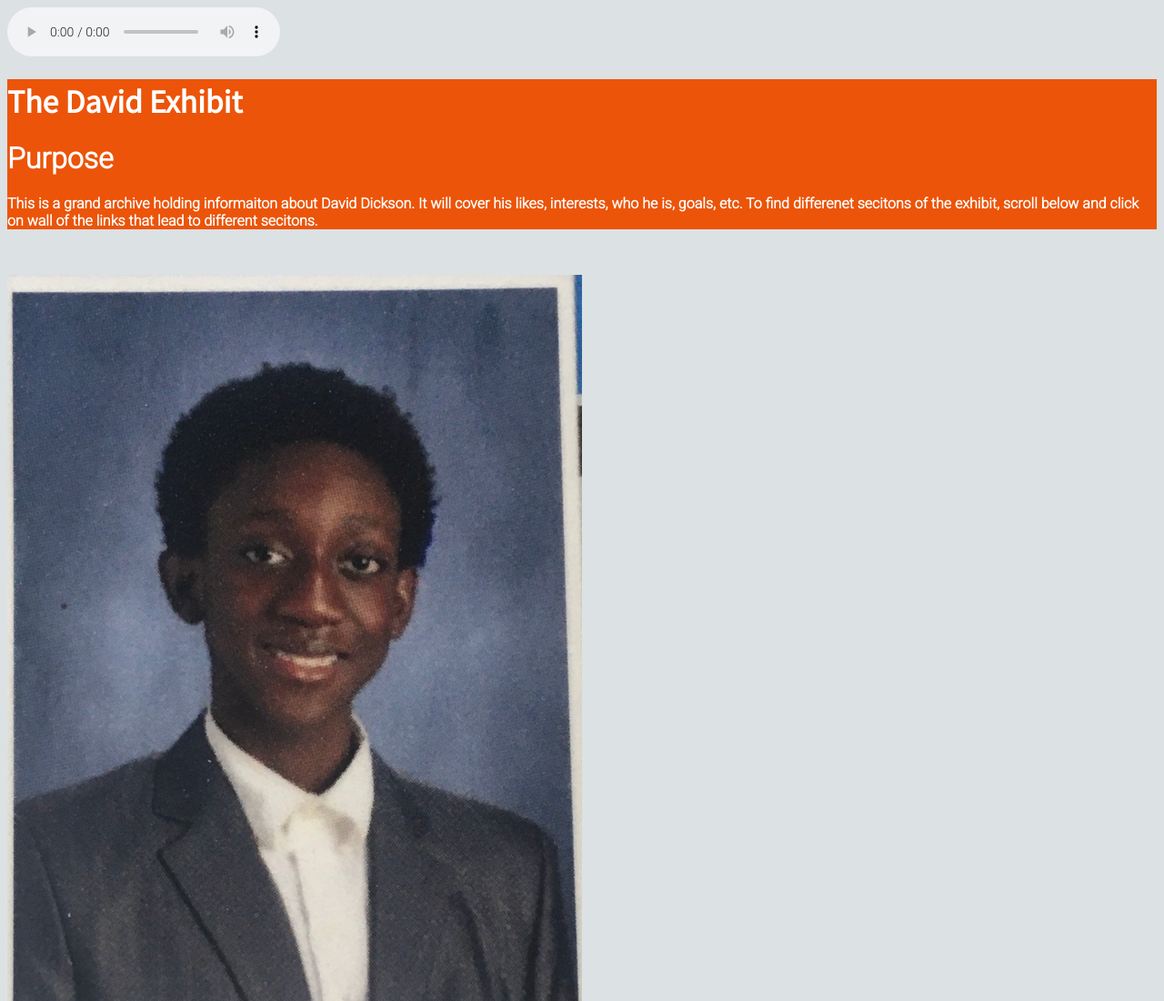
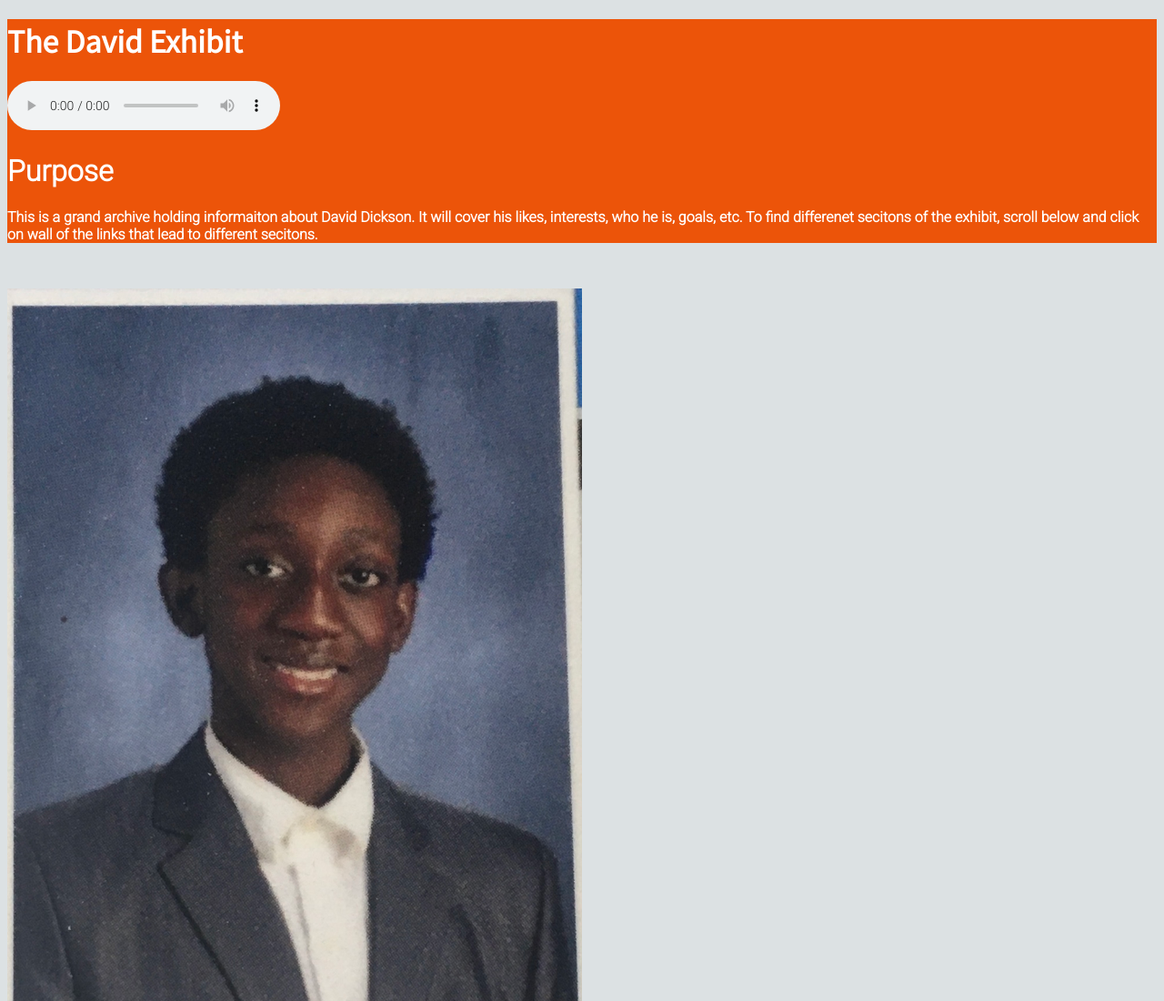
Before and after one commit to Kathullhu/Kathullhu.github.io, a plain HTML site: page index.html in a window 1280 px wide. Shown: the top 1100 px of the page at 91% size. Drawn offline with Linux system fonts and the light colour scheme.

Commit message:
Update index.html

```diff
--- a/index.html
+++ b/index.html
@@ -3,17 +3,17 @@
 <!DOCTYPE html>
 <html>
 
-<audio controls autoplay>
-  <source src="Intro.ogg" type="audio/ogg">
-  <source src="Intro.mp3" type="audio/mpeg">
-Your browser does not support the audio element.
-</audio>
+
 
 <div id = "start">
 <div id = "title">
 	<head>
 	<title>The David Exhibit</title>
 	<h1>The David Exhibit</h1>
+	<audio controls autoplay>
+  <source src="Intro.ogg" type="audio/ogg">
+  <source src="Intro.mp3" type="audio/mpeg">
+</audio>
 	<link rel="stylesheet" type="text/css" href="index.css">
 	<link rel="preconnect" href="https://fonts.gstatic.com">
 <link href="https://fonts.googleapis.com/css2?family=Noto+Sans+JP:wght@300;400&display=swap" rel="stylesheet">
```
